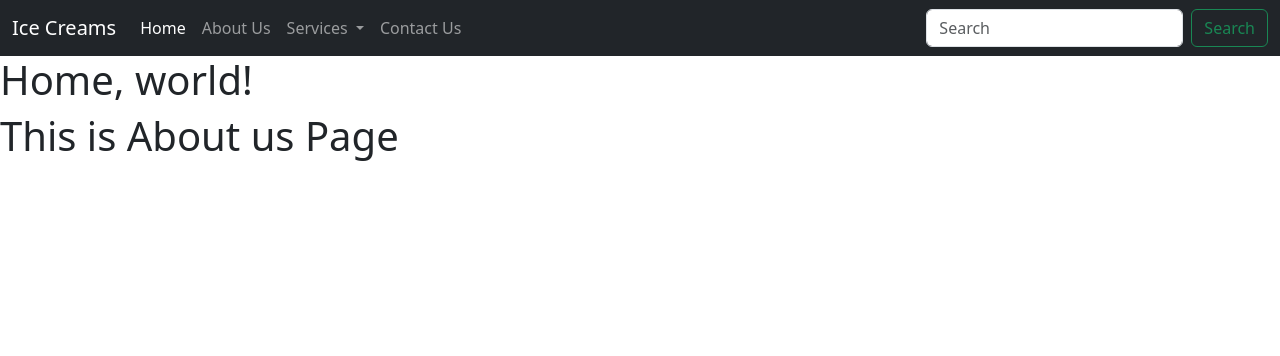
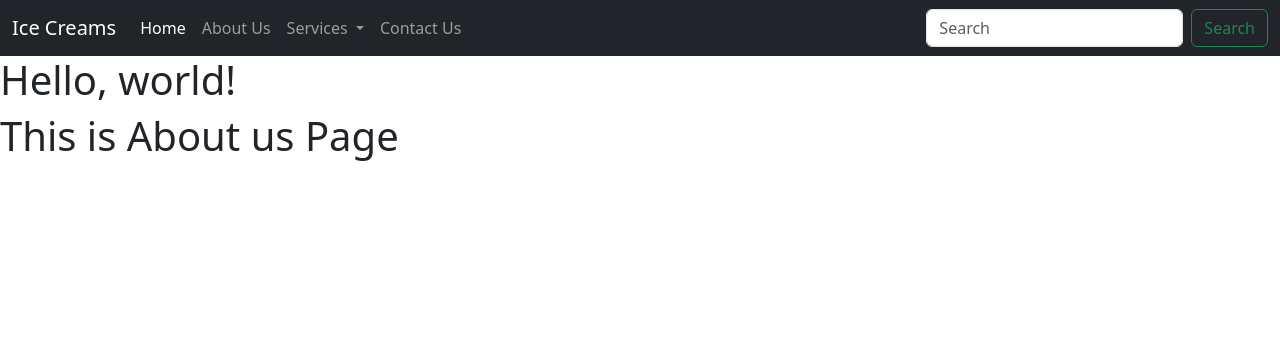
Before and after one commit to VikashRaj-cmd/Django, a Django app: page /about in a window 1280 px wide. Shown: the top 356 px of the page. Run offline with Django 5.2, Linux system fonts and the light colour scheme.

Commit message:
Change header text from 'Home' to 'Hello' in base.html

```diff
--- a/IceCream/templates/base.html
+++ b/IceCream/templates/base.html
@@ -52,7 +52,7 @@
 </div>
 {% endfor %}
 {% endif %}
-      <h1>Home, world!</h1>
+      <h1>Hello, world!</h1>
     {% block body %}{% endblock body %}
     <script src="https://cdn.jsdelivr.net/npm/bootstrap@5.3.3/dist/js/bootstrap.bundle.min.js" integrity="sha384-YvpcrYf0tY3lHB60NNkmXc5s9fDVZLESaAA55NDzOxhy9GkcIdslK1eN7N6jIeHz" crossorigin="anonymous"></script>
   </body>
```
